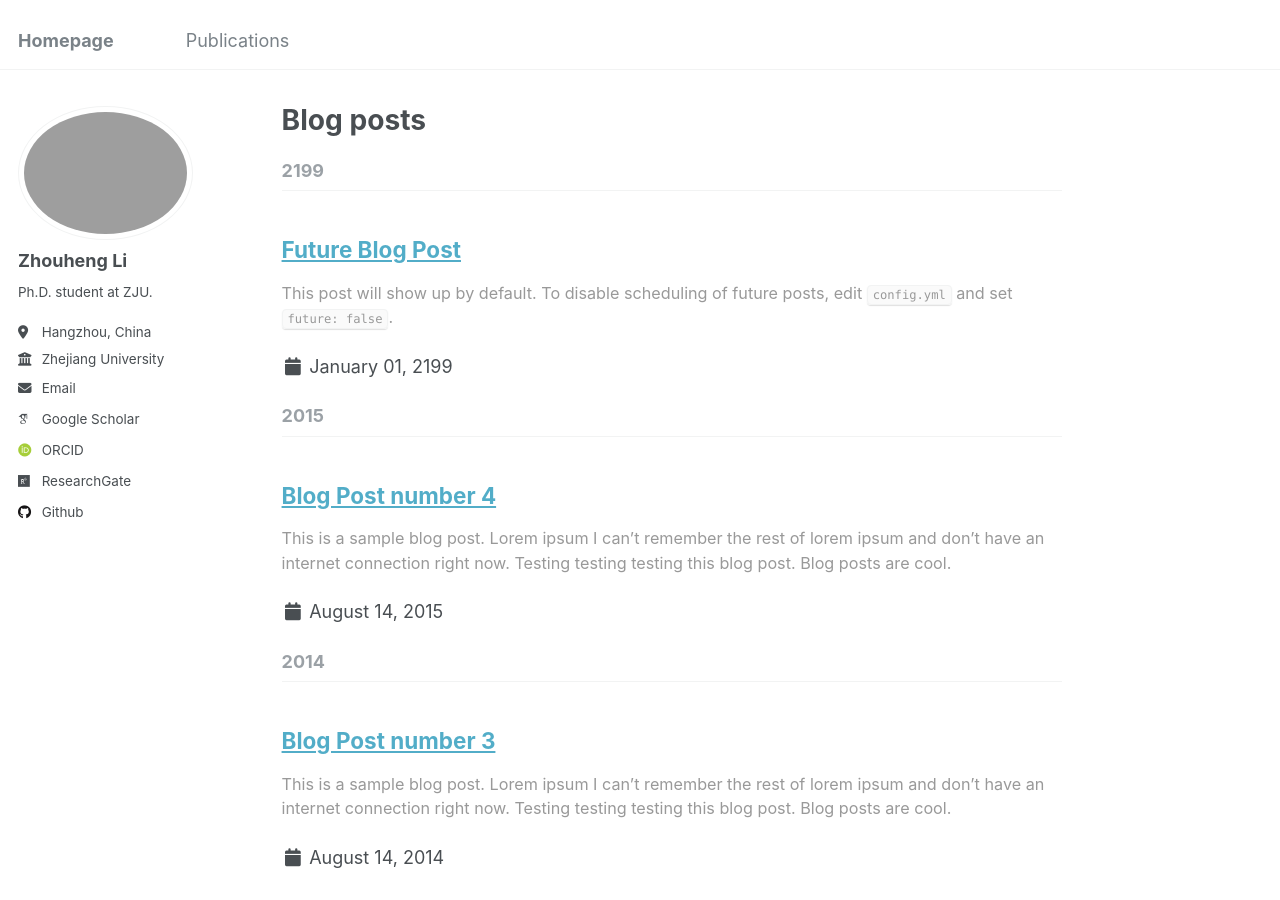
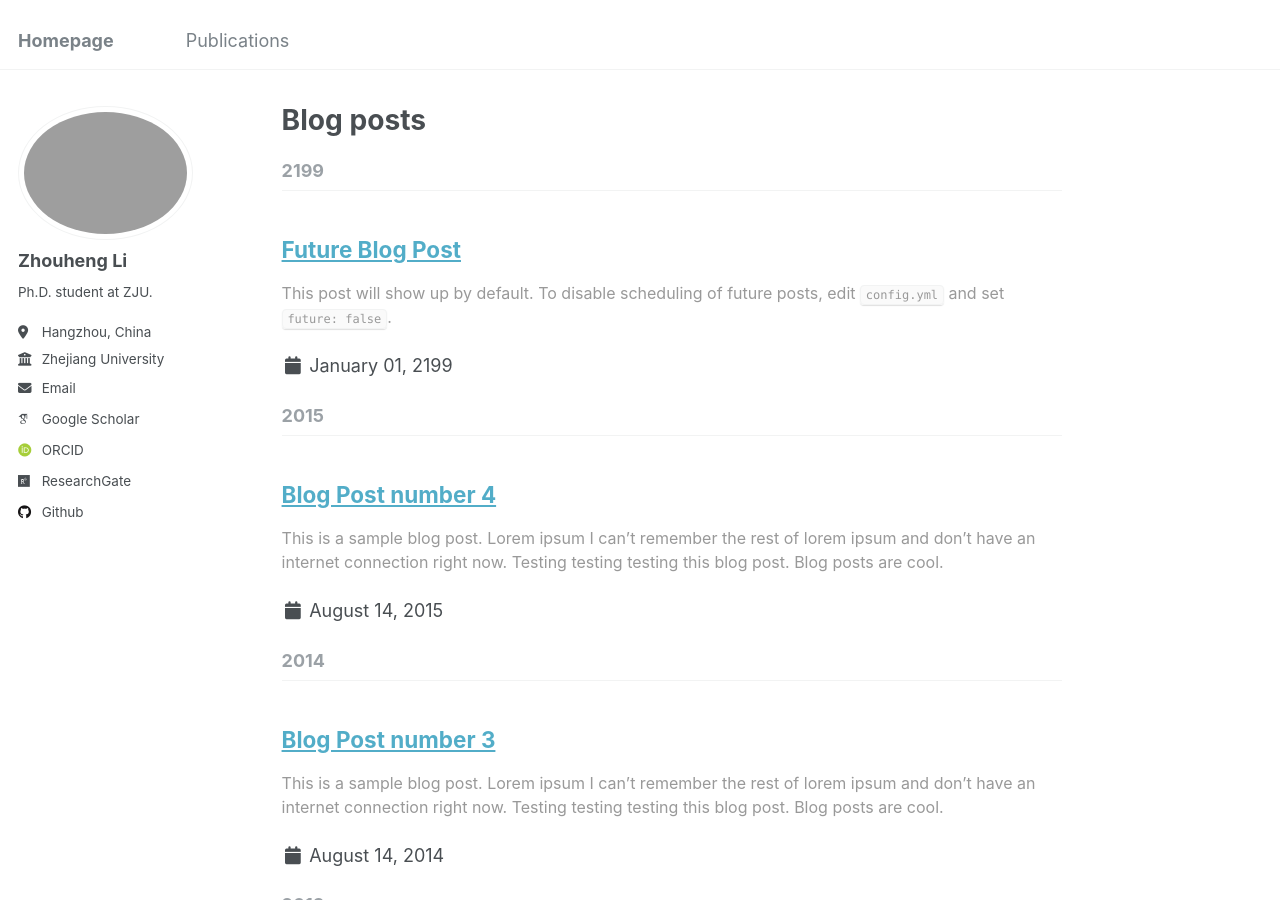
Before and after one commit to zhouhengli/zhouhengli.github.io, a Jekyll site: the page built from _pages/year-archive.html, in a window 1280 px wide and 900 px high. Built offline with Jekyll 4.4.1, drawn with Linux system fonts in a browser that asks for light colours; some web fonts are replaced.

Commit message:
feat(fit the margin in about.html)

```diff
--- a/_includes/archive-single-about.html
+++ b/_includes/archive-single-about.html
@@ -109,7 +109,7 @@
         </div>
     {% endif %}
 
-    <p style="line-height: 0.0; font-size: 15px;">
+    <p style="margin: 0">
         {% include excerpt-about-template.html %}
     </p>
 
--- a/_includes/archive-single.html
+++ b/_includes/archive-single.html
@@ -31,9 +31,10 @@
 
     {% if post.collection == 'publications' %}
 
-      <div style="font-size: 1.0em; color: #0056b3; display: inline; line-height: 0.0">
+      <div style="font-size: 18px; color: #0056b3; display: inline">
         <strong>{{ title }}</strong>
       </div>
+
       {% if post.paperurl %}
         <div class=btn-links style="display: inline; margin-left: 10px;"
         id="title-{{ title | slugify }}">
@@ -53,8 +54,6 @@
           var titleSlugified = "{{ title | slugify }}";
           createPopupButton('title-' + titleSlugified, 'popup-' + titleSlugified, 'normal');
         </script>
-
-
       {% endif %}
 
       {% if post.link %}
@@ -117,7 +116,7 @@
       </p>
     {% elsif post.excerpt and site.read_more != 'enabled' %}
       <p class="archive__item-excerpt" itemprop="description">
-        <div style="font-size: 0.9em; color: #999999" >
+        <div style="font-size: 16px; color: #999999; margin: 0" >
           {{ post.excerpt | markdownify | replace: "Zhouheng Li", "<strong>Zhouheng Li</strong>" }}
         </div>
       </p>
```
